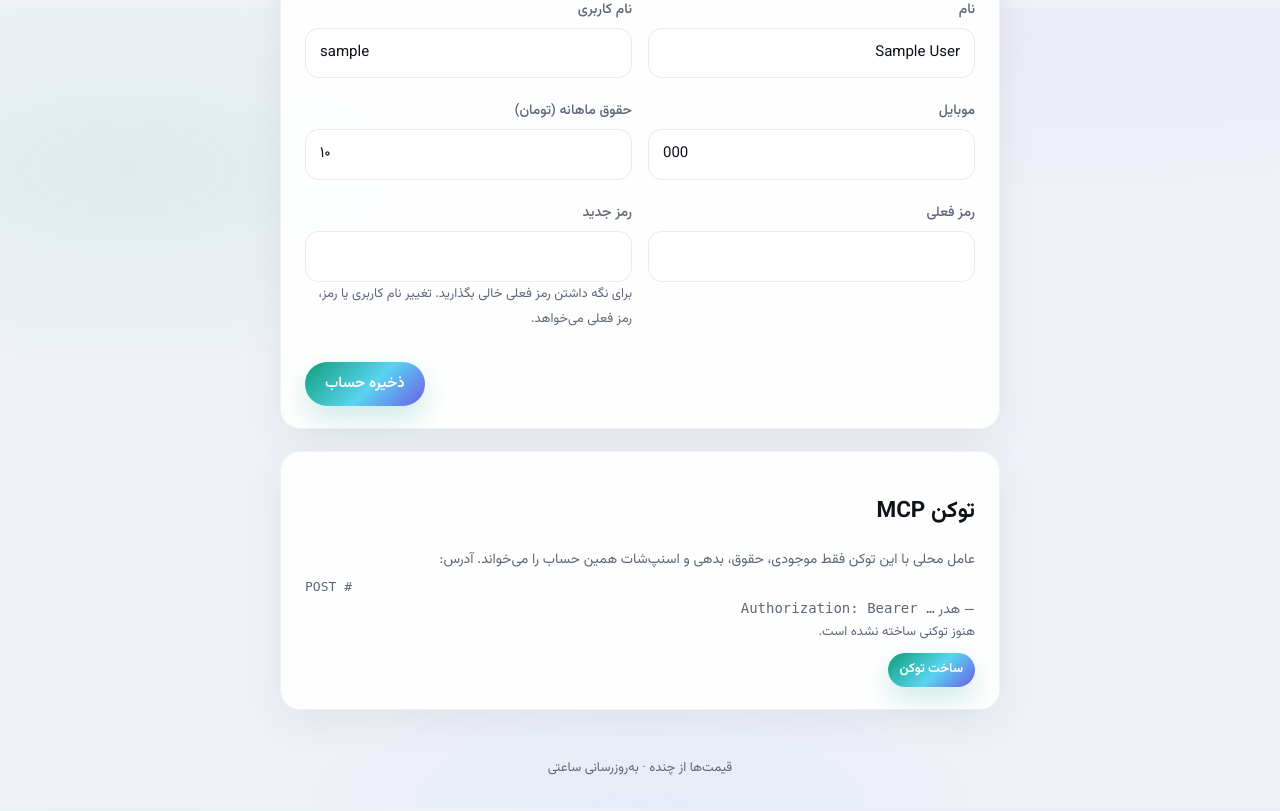
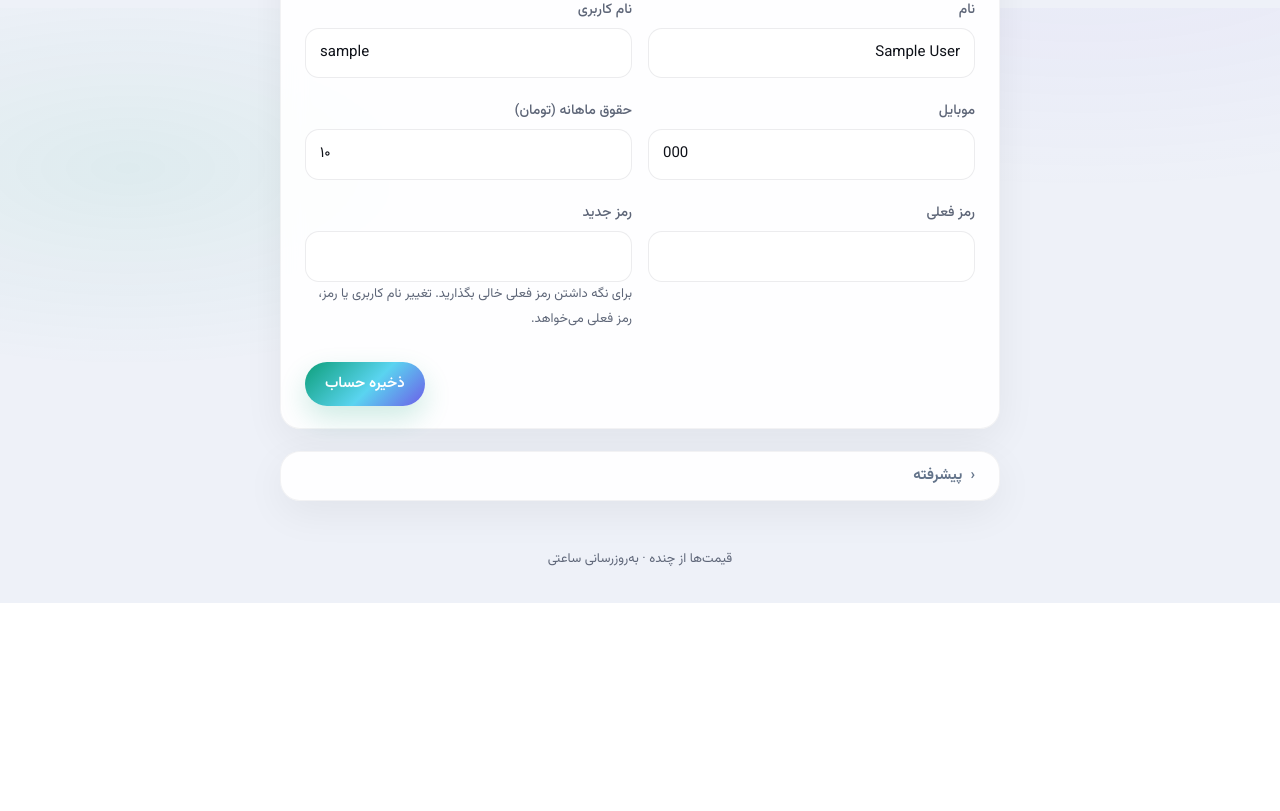
Before and after one commit to vahidtwo/personal-portfolio, a FastAPI app: template app/templates/profile.html in a window 1280 px wide. Shown: the part 1592-2403 px from the top of the page. After the commit the page ends 2195 px from the top, so only its background shows below. Run offline with FastAPI, Linux system fonts and the light colour scheme; the template is opened without the code that fills it: most values are stand-ins (such as "Sample title", 1, 10 or a date in 2020); form fields are guessed from the names that the template uses; parts of the project's set-up code (start-up, migrations or seed data) failed here and were passed over.

Commit message:
Profile: move MCP token into a collapsed «پیشرفته» section with a plain explanation and public URL

```diff
--- a/app/config.py
+++ b/app/config.py
@@ -21,7 +21,7 @@ PRICE_REFRESH_HOURS = int(os.environ.get("PRICE_REFRESH_HOURS", "1"))
 PRICE_MANUAL_REFRESH_MINUTES = int(os.environ.get("PRICE_MANUAL_REFRESH_MINUTES", "5"))
 ENABLE_INTERNAL_SCHEDULER = os.environ.get("ENABLE_INTERNAL_SCHEDULER", "1") == "1"
 # Bump when static JS/CSS change so browsers and the service worker pick up new assets.
-STATIC_ASSET_VERSION = os.environ.get("STATIC_ASSET_VERSION", "20261017d")
+STATIC_ASSET_VERSION = os.environ.get("STATIC_ASSET_VERSION", "20261017e")
 # Public origin shown to users (e.g. MCP URL). Empty = use the request's own base URL.
 PUBLIC_BASE_URL = os.environ.get("PUBLIC_BASE_URL", "").strip().rstrip("/")
 
--- a/app/static/style.css
+++ b/app/static/style.css
@@ -1888,3 +1888,15 @@ input:focus {
 .auth-card h1 + .card-desc { margin-bottom: 20px; line-height: 1.8; }
 .stack-form .field-hint { display: block; margin-top: 6px; }
 .section-gap { margin-top: 28px; padding-top: 20px; border-top: 1px solid var(--border); }
+
+/* Profile: collapsed advanced section (MCP token) */
+.advanced-card { padding-top: 0; padding-bottom: 0; }
+.advanced-summary {
+  cursor: pointer; list-style: none; display: flex; align-items: center; gap: 8px;
+  min-height: 48px; font-weight: 700; color: var(--muted, #64748b);
+}
+.advanced-summary::-webkit-details-marker { display: none; }
+.advanced-summary::before { content: "‹"; display: inline-block; transition: transform .15s; }
+.advanced-card[open] > .advanced-summary::before { transform: rotate(-90deg); }
+.advanced-card[open] { padding-bottom: 16px; }
+.advanced-body > h2 { margin-top: 4px; }
--- a/app/templates/profile.html
+++ b/app/templates/profile.html
@@ -318,9 +318,12 @@
     <p id="android-phrase-status" class="field-hint" role="status" hidden></p>
   </form>
 </section>
-<section class="card auth-card wide">
-  <h2>توکن MCP</h2>
-  <p class="card-desc">عامل محلی با این توکن فقط موجودی، حقوق، بدهی و اسنپ‌شات همین حساب را می‌خواند. آدرس: <code dir="ltr" class="url-block">POST {{ mcp_url }}</code> — هدر <code dir="ltr">Authorization: Bearer …</code></p>
+<details class="card auth-card wide advanced-card" id="advanced"{% if mcp_token %} open{% endif %}>
+  <summary class="advanced-summary">پیشرفته</summary>
+  <section class="advanced-body" aria-labelledby="mcp-heading">
+  <h2 id="mcp-heading">توکن MCP</h2>
+  <p class="card-desc">با این توکن شخصی می‌توانید دستیارهای هوش مصنوعی یا ابزارهای دیگر را به حسابتان وصل کنید تا موجودی و گزارش‌های شما را فقط بخوانند.</p>
+  <p class="field-hint">آدرس: <code dir="ltr" class="url-block">{{ mcp_url }}</code> — درخواست POST با هدر <code dir="ltr">Authorization: Bearer …</code></p>
     {% if mcp_token %}
     <p class="field-hint">این تنظیم یک بار نشان داده می‌شود. در Cursor بروید به Settings → MCP و کل JSON را در mcp.json بگذارید.</p>
     <textarea id="mcp-cursor-config" readonly rows="12" dir="ltr">{{ mcp_cursor_config }}</textarea>
@@ -341,6 +344,7 @@
     </form>
     {% endif %}
   </section>
+</details>
 {% endblock %}
 {% block scripts %}
 <script src="/static/number-format.js?v={{ static_v }}" defer></script>
```
Also changed, not shown: tests/test_phase0_ui.py (+29 -2 lines). Lines whose indentation alone changed are shown as unchanged.
